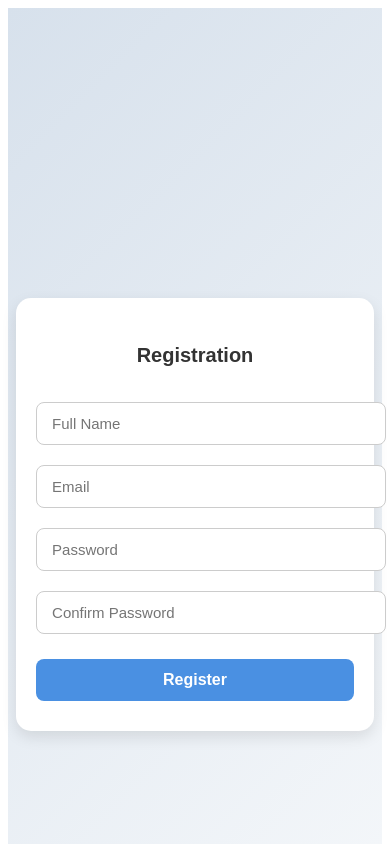
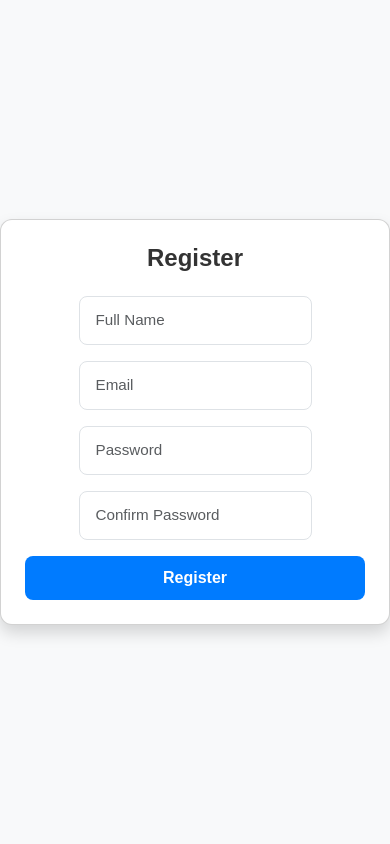
Before and after one commit to MOHAMMEDIRFAN554/garage_pulse_ui, a React (Vite) app: page /registration in a window 390 px wide. Shown: the top 844 px of the page. Built offline with nearby package versions, Linux system fonts and the light colour scheme.

Commit message:
fixed_update

```diff
--- a/package.json
+++ b/package.json
@@ -11,6 +11,7 @@
   },
   "dependencies": {
     "axios": "^1.12.2",
+    "bootstrap": "^5.3.8",
     "react": "^19.1.1",
     "react-dom": "^19.1.1",
     "react-router-dom": "^7.9.4"
--- a/src/component/ForgotPassword/ForgotPassword.css
+++ b/src/component/ForgotPassword/ForgotPassword.css
@@ -1,49 +1,46 @@
-/* ForgotPassword.css */
-
-.forgot-container {
+.forgot-card {
   width: 100%;
   max-width: 400px;
-  margin: 80px auto;
-  padding: 30px;
-  background-color: #fff;
-  border-radius: 10px;
-  box-shadow: 0 4px 10px rgba(0, 0, 0, 0.1);
-  text-align: center;
-  font-family: Arial, sans-serif;
+  border-radius: 12px;
+  padding: 2rem;
+  font-family: 'Poppins', sans-serif;
 }
 
-.forgot-container h2 {
-  margin-bottom: 20px;
+.forgot-card h3 {
+  font-weight: 600;
   color: #333;
 }
 
-.forgot-container p {
-  margin-bottom: 20px;
-  color: #555;
-  font-size: 14px;
+.forgot-card .form-control {
+  padding: 0.75rem 1rem;
+  font-size: 0.95rem;
+  border-radius: 8px;
 }
 
-.forgot-container .input {
-  width: 100%;
-  padding: 10px 15px;
-  margin-bottom: 20px;
-  border: 1px solid #ccc;
-  border-radius: 5px;
-  font-size: 14px;
+.forgot-card .btn {
+  font-size: 1rem;
+  font-weight: 600;
+  padding: 0.65rem;
+  border-radius: 8px;
+  transition: all 0.3s ease;
 }
 
-.forgot-container .btn {
-  width: 100%;
-  padding: 10px 15px;
-  background-color: #007bff;
-  color: #fff;
-  font-weight: bold;
-  border: none;
-  border-radius: 5px;
-  cursor: pointer;
-  transition: 0.3s;
+.forgot-card .btn:hover {
+  background-color: #0056b3;
 }
 
-.forgot-container .btn:hover {
-  background-color: #0056b3;
+@media (max-width: 768px) {
+  .forgot-card {
+    padding: 1.8rem;
+  }
 }
+
+@media (max-width: 480px) {
+  .forgot-card {
+    padding: 1.2rem;
+  }
+
+  .forgot-card h3 {
+    font-size: 1.5rem;
+  }
+}
--- a/src/component/ForgotPassword/ForgotPassword.jsx
+++ b/src/component/ForgotPassword/ForgotPassword.jsx
@@ -1,47 +1,23 @@
 import React, { useState } from "react";
 import axios from "axios";
 import { useNavigate } from "react-router-dom";
-import "./ForgotPassword.css";
+import "bootstrap/dist/css/bootstrap.min.css";
+import constant from '../../constant/constant';
+import './ForgotPassword.css';
 
 function ForgotPassword() {
+  const navigate = useNavigate();
   const [email, setEmail] = useState("");
-  const [otp, setOtp] = useState("");
   const [newPassword, setNewPassword] = useState("");
   const [confirmPassword, setConfirmPassword] = useState("");
-
-  const [step, setStep] = useState(1);
   const [loading, setLoading] = useState(false);
   const [message, setMessage] = useState("");
   const [success, setSuccess] = useState(false);
 
-  const navigate = useNavigate();
-
-  const handleForgotPassword = async () => {
-    setMessage("");
-    if (!email) {
-      setMessage("Email is required");
-      return;
-    }
-
-    try {
-      setLoading(true);
-      await axios.post(
-        "https://garage-pulse-api.onrender.com/auth/forgotpassword",
-        { email }
-      );
-      setStep(2);
-      setMessage("OTP sent to your email. Enter OTP and new password.");
-    } catch (err) {
-      setMessage(err.response?.data?.msg || "Something went wrong");
-    } finally {
-      setLoading(false);
-    }
-  };
-
   const handleResetPassword = async () => {
     setMessage("");
 
-    if (!otp || !newPassword || !confirmPassword) {
+    if (!email || !newPassword || !confirmPassword) {
       setMessage("All fields are required");
       return;
     }
@@ -53,81 +29,74 @@ function ForgotPassword() {
 
     try {
       setLoading(true);
-      await axios.post(
-        "https://garage-pulse-api.onrender.com/auth/resetpassword",
-        {
-          email,
-          otp,
-          newPassword,
-          confirmPassword,
-        }
-      );
+      const response = await axios.post(constant.FORGOT_API, {
+        email,
+        newPassword,
+        confirmPassword
+      });
 
+      setLoading(false);
       setSuccess(true);
-      setMessage("Password reset successfully! Redirecting to login...");
+      setMessage(response.data.msg);
       setTimeout(() => navigate("/login"), 2500);
     } catch (err) {
+      setLoading(false);
       setMessage(err.response?.data?.msg || "Reset failed");
-    } finally {
-      setLoading(false);
     }
   };
 
   return (
-    <div className="forgot-container">
-      <h2>Forgot Password</h2>
+    <div className="forgot-page d-flex justify-content-center align-items-center min-vh-100 bg-light">
+      <div className="card shadow p-4 forgot-card">
+        <h3 className="text-center mb-4">Reset Password</h3>
 
-      {message && <p className={success ? "success" : "error"}>{message}</p>}
+        {message && (
+          <div className={`alert ${success ? "alert-success" : "alert-danger"}`}>
+            {message}
+          </div>
+        )}
 
-      {step === 1 && !success && (
-        <>
+        <div className="mb-3">
           <input
             type="email"
+            className="form-control"
             placeholder="Enter your email"
             value={email}
             onChange={(e) => setEmail(e.target.value)}
-            className="input"
-            disabled={loading}
+            disabled={loading || success}
           />
-          <button className="btn" onClick={handleForgotPassword} disabled={loading}>
-            {loading ? "Sending OTP..." : "Send OTP"}
-          </button>
-        </>
-      )}
+        </div>
 
-      {step === 2 && !success && (
-        <>
-          <input
-            type="text"
-            placeholder="Enter OTP"
-            value={otp}
-            onChange={(e) => setOtp(e.target.value)}
-            className="input"
-            disabled={loading}
-          />
+        <div className="mb-3">
           <input
             type="password"
+            className="form-control"
             placeholder="Enter new password"
             value={newPassword}
             onChange={(e) => setNewPassword(e.target.value)}
-            className="input"
-            disabled={loading}
+            disabled={loading || success}
           />
+        </div>
+
+        <div className="mb-3">
           <input
             type="password"
+            className="form-control"
             placeholder="Confirm new password"
             value={confirmPassword}
             onChange={(e) => setConfirmPassword(e.target.value)}
-            className="input"
-            disabled={loading}
+            disabled={loading || success}
           />
-          <button className="btn" onClick={handleResetPassword} disabled={loading}>
-            {loading ? "Resetting..." : "Reset Password"}
-          </button>
-        </>
-      )}
+        </div>
 
-      {success && <p className="success">Redirecting to login...</p>}
+        <button
+          className="btn btn-primary w-100"
+          onClick={handleResetPassword}
+          disabled={loading || success}
+        >
+          {loading ? "Resetting..." : "Reset Password"}
+        </button>
+      </div>
     </div>
   );
 }
--- a/src/component/Login/Login.css
+++ b/src/component/Login/Login.css
@@ -1,110 +1,45 @@
-    /* Container centers the login box */
-.container {
-  display: flex;
-  justify-content: center;
-  align-items: center;
-  height: 120vh;
-  background: linear-gradient(135deg, #d7e1ec, #f7f9fb);
+.login-container {
   font-family: 'Poppins', sans-serif;
+  padding: 1rem;
 }
 
-/* Login card */
-.login {
-  background: #ffffff;
-  padding: 40px 50px;
-  border-radius: 15px;
-  box-shadow: 0 6px 15px rgba(0, 0, 0, 0.1);
-  text-align: center;
-  width: 350px;
+.login-card {
+  width: 100%;
+  max-width: 400px;
+  border-radius: 12px;
 }
 
-/* Heading */
-.login h2 {
-  margin-bottom: 25px;
-  color: #333333;
-  font-size: 24px;
+.login-card h3 {
   font-weight: 600;
+  color: #333;
 }
 
-/* Input fields */
-.input {
-  width: 100%;
-  padding: 12px 15px;
-  margin: 10px 0;
-  border: 1px solid #cccccc;
-  border-radius: 8px;
-  outline: none;
-  font-size: 15px;
-  transition: all 0.3s ease;
+.form-control {
+  padding: 0.75rem 1rem;
+  font-size: 0.95rem;
 }
 
-.input:focus {
-  border-color: #4a90e2;
-  box-shadow: 0 0 5px rgba(74, 144, 226, 0.4);
+.btn {
+  font-size: 1rem;
+  font-weight: 600;
+  padding: 0.65rem;
+  border-radius: 8px;
 }
 
-/* Button */
-.btn {
-  width: 100%;
-  padding: 12px;
-  margin-top: 15px;
-  background: #4a90e2;
-  color: white;
-  font-size: 16px;
-  font-weight: 600;
-  border: none;
-  border-radius: 8px;
-  cursor: pointer;
-  transition: background 0.3s ease, transform 0.1s ease;
-}
-
-.btn:hover {
-  background: #3b7dd8;
-}
-
-.btn:active {
-  transform: scale(0.98);
-}
-
-/* Responsive */
-@media (max-width: 480px) {
-  .login {
-    width: 85%;
-    padding: 30px 20px;
-  }
-
-  .login h2 {
-    font-size: 20px;
+/* Tablet */
+@media (max-width: 768px) {
+  .login-card {
+    padding: 2rem;
   }
 }
 
+/* Mobile */
+@media (max-width: 480px) {
+  .login-card {
+    padding: 1.5rem;
+  }
 
-
-
-/*
-
-
-.login{
-    width: 340px;
-    margin: 160px auto;
-    text-align: center;
-    border: 1px solid black;
+  .login-card h3 {
+    font-size: 1.5rem;
+  }
 }
-.input{
-    width: 100%;
-    margin-bottom: 10px;
-    padding: 10px;
-    border: 1px solid lightgray;
-    border-radius: 0;
-    font-size: 16px;
-    box-sizing: border-box;
-}
-.btn{
-    width: 100%;
-    box-sizing: border-box;
-    padding: 12px;
-    font-size: 16px;
-    background-color: black;
-    color: white;
-    border: 1px solid black;
-} */
--- a/src/component/Login/Login.jsx
+++ b/src/component/Login/Login.jsx
@@ -1,83 +1,80 @@
-import React, { useState } from 'react';
-import './Login.css';
-import { useNavigate } from 'react-router-dom';
-import axios from 'axios';
+import React, { useState } from "react";
+import { useNavigate } from "react-router-dom";
+import axios from "axios";
+import "bootstrap/dist/css/bootstrap.min.css";
+import constant from '../../constant/constant';
 
 function Login() {
   const navigate = useNavigate();
-  const [user, setUser] = useState({ email: '', password: '' });
-  const [error, setError] = useState('');
+  const [user, setUser] = useState({ email: "", password: "" });
+  const [error, setError] = useState("");
   const [loading, setLoading] = useState(false);
 
   const handleLogin = async () => {
-    setError('');
-
+    setError("");
     if (!user.email || !user.password) {
-      setError('Please fill all fields');
+      setError("Please fill all fields");
       return;
     }
 
     try {
       setLoading(true);
-
-      const response = await axios.post(
-        'https://garage-pulse-api.onrender.com/auth/login',
-        {
+      const response = await axios.post(constant.LOGIN_API, {
         email: user.email,
-          password: user.password
-        }
-      );
+        password: user.password,
+      });
 
       setLoading(false);
       alert(response.data.msg);
-
-      localStorage.setItem('token', response.data.token);
-
-      navigate('/home');
-
+      navigate("/home");
     } catch (err) {
       setLoading(false);
-      if (err.response && err.response.data) {
-        setError(err.response.data.msg || 'Login failed');
-      } else {
-        setError('Network error');
-      }
+      setError(err.response?.data?.msg || "Login failed");
     }
   };
 
   return (
-    <div className="container">
-      <div className="login">
-        <h2>Login Page</h2>
+    <div className="login-container d-flex justify-content-center align-items-center min-vh-100 bg-light">
+      <div className="card shadow p-4 login-card">
+        <h3 className="text-center mb-4">Login</h3>
 
-        {error && <p className="error">{error}</p>}
+        {error && <div className="alert alert-danger">{error}</div>}
 
+        <div className="mb-3">
           <input
-          name="email"
+            type="email"
+            className="form-control"
+            placeholder="Email"
             value={user.email}
             onChange={(e) => setUser({ ...user, email: e.target.value })}
-          type="email"
-          placeholder="Enter Email"
-          className="input"
+            disabled={loading}
           />
+        </div>
 
+        <div className="mb-3">
           <input
-          name="password"
+            type="password"
+            className="form-control"
+            placeholder="Password"
             value={user.password}
             onChange={(e) => setUser({ ...user, password: e.target.value })}
-          type="password"
-          placeholder="Enter Password"
-          className="input"
+            disabled={loading}
           />
+        </div>
 
-        <button className="btn" onClick={handleLogin} disabled={loading}>
-          {loading ? 'Logging in...' : 'Login'}
+        <button
+          className="btn btn-primary w-100 mb-3"
+          onClick={handleLogin}
+          disabled={loading}
+        >
+          {loading ? "Logging in..." : "Login"}
         </button>
 
-        <p className="forgot-link">
+        <p className="text-center">
           <span
-            onClick={() => navigate('/forgot-password')}
-            style={{ color: 'blue', cursor: 'pointer' }}
+            className="text-primary"
+            style={{ cursor: "pointer" }}
+            onClick={() => navigate("/forgot-password")}
           >
             Forgot Password?
           </span>
--- a/src/component/Registration/registration.css
+++ b/src/component/Registration/registration.css
@@ -1,105 +1,52 @@
-/* Container centers the login box */
-.container {
-  display: flex;
-  justify-content: center;
-  align-items: center;
-  height: 120vh;
-  background: linear-gradient(135deg, #d7e1ec, #f7f9fb);
+.registration-card {
+  width: 100%;
+  max-width: 400px;
+  border-radius: 12px;
+  padding: 2rem;
   font-family: 'Poppins', sans-serif;
 }
 
-/* Login card */
-.login {
-  background: #ffffff;
-  padding: 40px 50px;
-  border-radius: 15px;
-  box-shadow: 0 6px 15px rgba(0, 0, 0, 0.1);
-  text-align: center;
-  width: 350px;
+.registration-card h2 {
+  font-weight: 600;
+  color: #333;
 }
 
-/* Heading */
-.login h2 {
-  margin-bottom: 25px;
-  color: #333333;
-  font-size: 24px;
-  font-weight: 600;
-}
-
-/* Input fields */
-.input {
-  width: 100%;
-  padding: 12px 15px;
-  margin: 10px 0;
-  border: 1px solid #cccccc;
+.registration-card .form-control {
+  padding: 0.75rem 1rem;
+  font-size: 0.95rem;
   border-radius: 8px;
-  outline: none;
-  font-size: 15px;
   transition: all 0.3s ease;
 }
 
-.input:focus {
+.registration-card .form-control:focus {
   border-color: #4a90e2;
   box-shadow: 0 0 5px rgba(74, 144, 226, 0.4);
 }
 
-/* Button */
-.btn {
-  width: 100%;
-  padding: 12px;
-  margin-top: 15px;
-  background: #4a90e2;
-  color: white;
-  font-size: 16px;
+.registration-card .btn {
+  font-size: 1rem;
   font-weight: 600;
-  border: none;
+  padding: 0.65rem;
   border-radius: 8px;
-  cursor: pointer;
-  transition: background 0.3s ease, transform 0.1s ease;
+  transition: all 0.3s ease;
 }
 
-.btn:hover {
-  background: #3b7dd8;
+.registration-card .btn:hover {
+  background-color: #0056b3;
 }
 
-.btn:active {
-  transform: scale(0.98);
+@media (max-width: 768px) {
+  .registration-card {
+    padding: 1.8rem;
+  }
 }
-/* Responsive */
+
 @media (max-width: 480px) {
-  .login {
-    width: 85%;
-    padding: 30px 20px;
+  .registration-card {
+    padding: 1.2rem;
   }
 
-  .login h2 {
-    font-size: 20px;
+  .registration-card h2 {
+    font-size: 1.5rem;
   }
 }
-/*
-
-
-.login{
-    width: 340px;
-    margin: 160px auto;
-    text-align: center;
-    border: 1px solid black;
-}
-.input{
-    width: 100%;
-    margin-bottom: 10px;
-    padding: 10px;
-    border: 1px solid lightgray;
-    border-radius: 0;
-    font-size: 16px;
-    box-sizing: border-box;
-}
-.btn{
-    width: 100%;
-    box-sizing: border-box;
-    padding: 12px;
-    font-size: 16px;
-    background-color: black;
-    color: white;
-    border: 1px solid black;
-} */
--- a/src/component/Registration/registration.jsx
+++ b/src/component/Registration/registration.jsx
@@ -1,7 +1,9 @@
 import React, { useState } from 'react';
-import "./registration.css";
 import { useNavigate } from 'react-router-dom';
 import axios from 'axios';
+import 'bootstrap/dist/css/bootstrap.min.css';
+import constant from '../../constant/constant';
+import './Registration.css';
 
 function Registration() {
   const navigate = useNavigate();
@@ -12,10 +14,6 @@ function Registration() {
     password: '',
     confirmPassword: ''
   });
-
-    const [otp, setOtp] = useState('');
-    const [userId, setUserId] = useState(null);
-    const [step, setStep] = useState(1);
 
   const [error, setError] = useState('');
   const [loading, setLoading] = useState(false);
@@ -44,13 +42,12 @@ function Registration() {
     try {
       setLoading(true);
       const response = await axios.post(
-                "https://garage-pulse-api.onrender.com/auth/register",
+        constant.REGISTER_API,
         { name, email, password, confirmPassword }
       );
 
-            setUserId(response.data.userId);
-            setStep(2);
-            setSuccess("OTP sent to your email. Please verify.");
+      setSuccess(response.data.message);
+      setTimeout(() => navigate("/login"), 2000);
     } catch (err) {
       if (err.response && err.response.data) {
         setError(err.response.data.error || "Something went wrong");
@@ -62,103 +59,69 @@ function Registration() {
     }
   };
 
-    const handleVerifyOtp = async () => {
-        setError('');
-        setSuccess('');
+  return (
+    <div className="registration-page d-flex justify-content-center align-items-center min-vh-100 bg-light">
+      <div className="card shadow p-4 registration-card">
+        <h2 className="text-center mb-4">Register</h2>
 
-        if (!otp) {
-            setError("Please enter OTP");
-            return;
-        }
+        {error && <div className="alert alert-danger">{error}</div>}
+        {success && <div className="alert alert-success">{success}</div>}
 
-        try {
-            setLoading(true);
-            const response = await axios.post(
-                "https://garage-pulse-api.onrender.com/auth/verifyOtp",
-                { userId, otp }
-            );
-
-            setSuccess(response.data.message);
-            setTimeout(() => navigate("/login"), 2500);
-        } catch (err) {
-            if (err.response && err.response.data) {
-                setError(err.response.data.error || "OTP verification failed");
-            } else {
-                setError("Network error");
-            }
-        } finally {
-            setLoading(false);
-        }
-    };
-
-    return (
-        <div className="container">
-            <div className="login">
-                <h2>Registration</h2>
-
-                {error && <p className="error">{error}</p>}
-                {success && <p className="success">{success}</p>}
-
-                {step === 1 && (
-                    <>
+        <div className="mb-3">
           <input
+            type="text"
             name="name"
+            className="form-control"
+            placeholder="Full Name"
             value={formData.name}
             onChange={handleChange}
-                            type="text"
-                            placeholder="Full Name"
-                            className="input"
             disabled={loading}
           />
+        </div>
+
+        <div className="mb-3">
           <input
+            type="email"
             name="email"
+            className="form-control"
+            placeholder="Email"
             value={formData.email}
             onChange={handleChange}
-                            type="email"
-                            placeholder="Email"
-                            className="input"
             disabled={loading}
           />
+        </div>
+
+        <div className="mb-3">
           <input
+            type="password"
             name="password"
+            className="form-control"
+            placeholder="Password"
             value={formData.password}
             onChange={handleChange}
-                            type="password"
-                            placeholder="Password"
-                            className="input"
             disabled={loading}
           />
+        </div>
+
+        <div className="mb-3">
           <input
+            type="password"
             name="confirmPassword"
+            className="form-control"
+            placeholder="Confirm Password"
             value={formData.confirmPassword}
             onChange={handleChange}
-                            type="password"
-                            placeholder="Confirm Password"
-                            className="input"
             disabled={loading}
           />
+        </div>
 
-                        <button className="btn" onClick={handleRegister} disabled={loading}>
+        <button
+          className="btn btn-primary w-100"
+          onClick={handleRegister}
+          disabled={loading}
+        >
           {loading ? "Registering..." : "Register"}
         </button>
-                    </>
-                )}
-
-                {step === 2 && (
-                    <>
-                        <input
-                            value={otp}
-                            onChange={(e) => setOtp(e.target.value)}
-                            type="text"
-                            placeholder="Enter OTP"
-                            className="input"
-                            disabled={loading}
-                        />
-                        <button className="btn" onClick={handleVerifyOtp} disabled={loading}>
-                            {loading ? "Verifying..." : "Verify OTP"}
-                        </button>
-                    </>
-                )}
       </div>
     </div>
   );
--- a/src/component/landing/Landing.css
+++ b/src/component/landing/Landing.css
@@ -3,7 +3,8 @@
   flex-direction: column;
   align-items: center;
   justify-content: center;
-  height: 100vh;
+  min-height: 100vh;
+  padding: 2rem;
   background-color: #f0f2f5;
   text-align: center;
 }
@@ -16,7 +17,9 @@
 
 .button-container {
   display: flex;
+  flex-wrap: wrap;
   gap: 2rem;
+  justify-content: center;
 }
 
 .card {
@@ -27,6 +30,9 @@
   box-shadow: 0 4px 6px rgba(0,0,0,0.1);
   cursor: pointer;
   transition: transform 0.2s, box-shadow 0.2s;
+  display: flex;
+  flex-direction: column;
+  align-items: center;
 }
 
 .card:hover {
@@ -38,6 +44,12 @@
   margin-bottom: 1rem;
 }
 
+.card p {
+  font-size: 0.9rem;
+  margin-bottom: 1rem;
+  color: #555;
+}
+
 .card button {
   padding: 0.5rem 1rem;
   background-color: #007bff;
@@ -45,8 +57,34 @@
   color: #fff;
   border-radius: 5px;
   cursor: pointer;
+  transition: background 0.2s;
 }
 
 .card button:hover {
   background-color: #0056b3;
 }
+
+@media (max-width: 768px) {
+  .welcome-text {
+    font-size: 2rem;
+  }
+  .card {
+    width: 45%;
+    padding: 1.5rem;
+  }
+}
+
+@media (max-width: 480px) {
+  .welcome-text {
+    font-size: 1.5rem;
+    margin-bottom: 1.5rem;
+  }
+  .button-container {
+    flex-direction: column;
+    gap: 1.5rem;
+  }
+  .card {
+    width: 100%;
+    padding: 1.5rem;
+  }
+}
--- /dev/null
+++ b/src/constant/constant.js
@@ -0,0 +1,7 @@
+const constant = {
+  REGISTER_API: "https://garage-pulse-api.onrender.com/auth/register",
+  FORGOT_API: "https://garage-pulse-api.onrender.com/auth/forgotPassword",
+  LOGIN_API: "https://garage-pulse-api.onrender.com/auth/login"
+};
+
+export default constant;
```
Also changed, not shown: 1 other file (tests, documents, lock files or other folders). Lines whose indentation alone changed are shown as unchanged.
